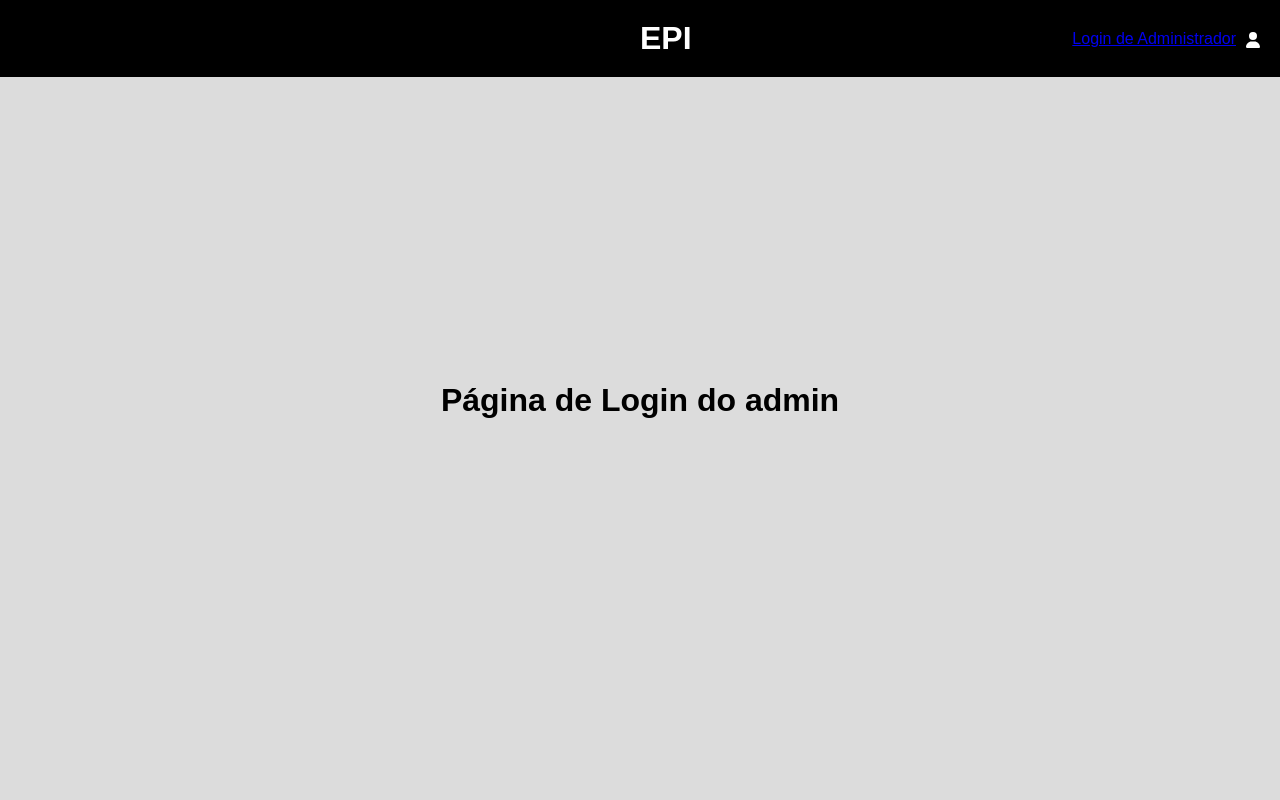
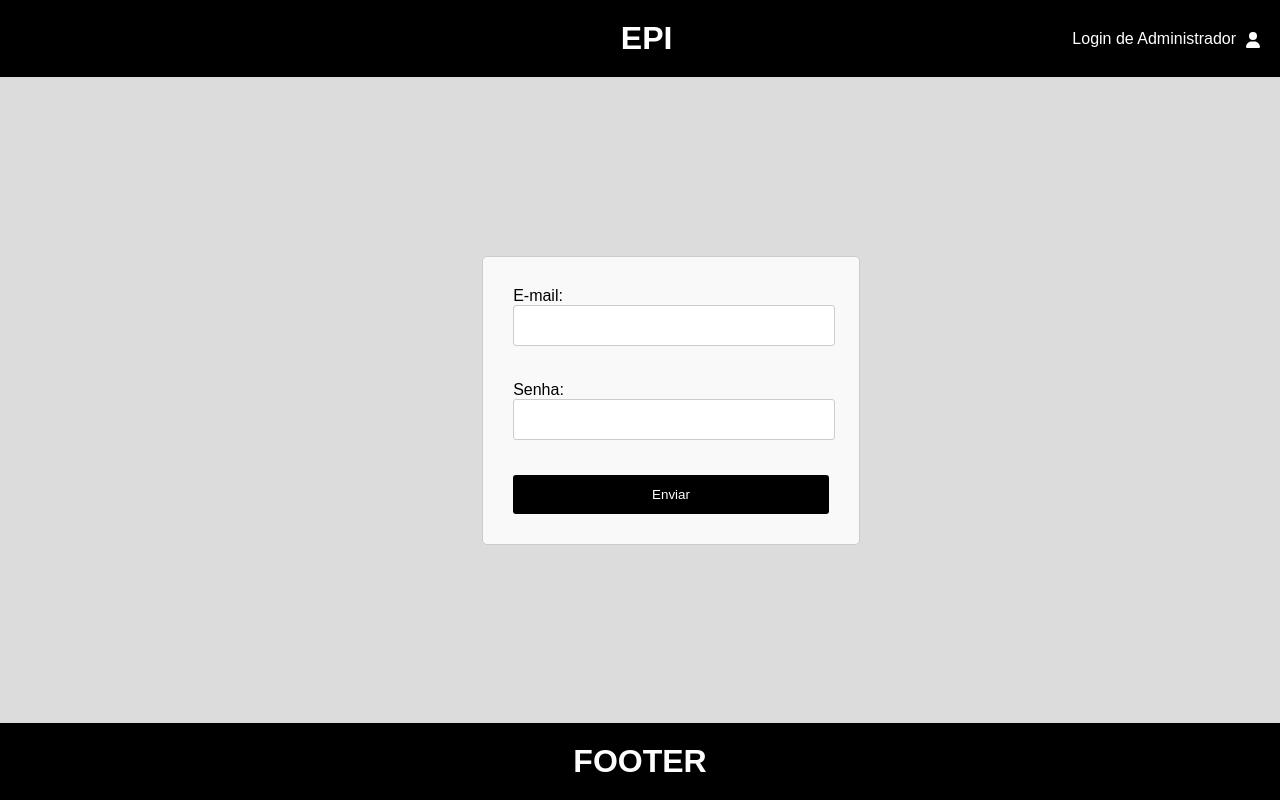
Before and after one commit to otavioCosta2110/EPI-frontend, a React (Create React App) app: page /login in a window 1280 px wide. Built offline with nearby package versions, Linux system fonts and the light colour scheme.

Commit message:
Navegação e Tela de login do ADM

```diff
--- a/src/App.js
+++ b/src/App.js
@@ -2,6 +2,7 @@ import React from 'react';
 import { BrowserRouter as Router, Routes, Route } from 'react-router-dom';
 import Header from './Header/header';
 import Home from './home/home.js';
+import Footer from './Footer/footer.js';
 import AppRoutes from './routes.js';
 
 const ThreeSquares = () => {
@@ -13,6 +14,7 @@ const ThreeSquares = () => {
           <Route path="/" element={<Home />} />
           <Route path="/*" element={<AppRoutes />} />
         </Routes>
+        <Footer />
       </div>
     </Router>
   );
--- /dev/null
+++ b/src/Footer/footer.css
@@ -0,0 +1,14 @@
+.footer {
+    width: 100%;
+    background-color: #000000;
+    color: #ffffff;
+    padding: 20px;
+    display: flex;
+    justify-content:center;
+    align-items: center;
+    box-sizing: border-box;
+    position: fixed;
+    margin: 0%;
+    bottom: 0;
+    right: 0;
+}
--- /dev/null
+++ b/src/Footer/footer.js
@@ -0,0 +1,12 @@
+import React from 'react';
+import './footer.css';
+
+function Footer({ style }) {
+    return (
+    <footer className="footer" style={style}>
+            <h1>FOOTER</h1>
+    </footer>
+    );
+}
+
+export default Footer;
--- a/src/Header/header.css
+++ b/src/Header/header.css
@@ -5,7 +5,7 @@
     padding: 20px;
     display: flex;
     justify-content:space-between;
-    padding-left: 50%;
+    padding-left: 48.5%;
     align-items: center;
     box-sizing: border-box;
     position: fixed;
@@ -17,6 +17,12 @@
     display: flex;
     align-items:end;
     justify-content:end;
+    text-decoration: none;
+}
+
+a {
+    color: #ffffff;
+    text-decoration: none;
 }
 
 .login .fa-user {
--- a/src/Header/header.js
+++ b/src/Header/header.js
@@ -1,6 +1,5 @@
-// Header.js
 import React from 'react';
-import { Link } from 'react-router-dom'; // Import Link
+import { Link } from 'react-router-dom';
 import { FontAwesomeIcon } from '@fortawesome/react-fontawesome';
 import { faUser } from '@fortawesome/free-solid-svg-icons';
 import './header.css';
@@ -8,7 +7,9 @@ import './header.css';
 function Header({ style }) {
     return (
         <header className="header" style={style}>
+        <Link to="/">
             <h1>EPI</h1>
+        </Link>
 
             <div className="login">
                 <Link to="/login">
--- /dev/null
+++ b/src/LoginPage/login.css
@@ -0,0 +1,52 @@
+/* login.css */
+
+form {
+    width: 100%;
+    padding: 30px;
+    border: 1px solid #ccc;
+    border-radius: 5px;
+    background-color: #f9f9f9;
+}
+
+label {
+    display: block;
+    margin-bottom: 15px;
+}
+
+input[type="text"],
+input[type="password"] {
+    width: calc(100% - 20px);
+    padding: 12px;
+    margin-bottom: 20px;
+    border: 1px solid #ccc;
+    border-radius: 3px;
+}
+
+input[type="submit"] {
+    width: 100%;
+    padding: 12px;
+    background-color: #000000;
+    border: none;
+    border-radius: 3px;
+    color: #fff;
+    cursor: pointer;
+}
+
+input[type="submit"]:hover {
+    background-color: #4f4f4f;
+}
+
+@media (max-width: 768px) {
+    form {
+        padding: 20px;
+    }
+    h1 {
+        font-size: 1.8rem;
+    }
+    .login {
+        font-size: 1rem;
+    }
+    .login .fa-user {
+        margin-left: 30px;
+    }
+}
--- a/src/LoginPage/login.js
+++ b/src/LoginPage/login.js
@@ -1,10 +1,54 @@
-import React from 'react';
+import React, { useState } from 'react';
+import './login.css';
 
 function AdminPage() {
+    const [email, setEmail] = useState('');
+    const [password, setPassword] = useState('');
+    const [error, setError] = useState('');
+
+    const handleSubmit = async (e) => {
+        e.preventDefault();
+
+        try {
+            const response = await fetch('sua_api_de_validacao', {
+                method: 'POST',
+                headers: {
+                    'Content-Type': 'application/json',
+                },
+                body: JSON.stringify({ email, password }),
+            });
+
+            if (!response.ok) {
+                throw new Error('Erro ao enviar dados');
+            }
+
+            const data = await response.json();
+        } catch (error) {
+            setError('Erro ao enviar dados');
+        }
+    };
+
     return (
-        <div>
-            <h1>Página de Login do admin</h1>
-        </div>
+        <form onSubmit={handleSubmit}>
+            <label>
+                E-mail:
+                <input
+                    type="text"
+                    name="email"
+                    value={email}
+                    onChange={(e) => setEmail(e.target.value)} />
+            </label>
+            <label>
+                Senha:
+                <input
+                    type="password"
+                    name="password"
+                    value={password}
+                    onChange={(e) => setPassword(e.target.value)} />
+            </label>
+            {error && <div className="error">{error}</div>}
+            <input type="submit" value="Enviar" />
+        </form>
     );
 }
 
```
